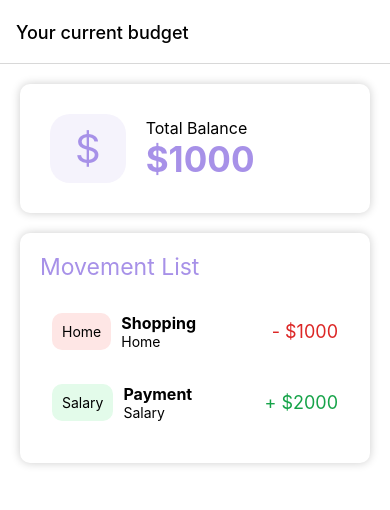
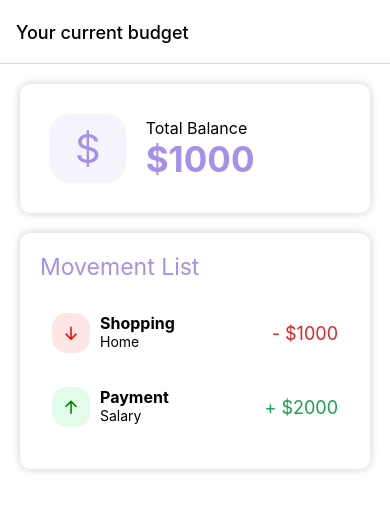
Before and after one commit to Danieruone/rn-budget, a React Native app: screen /Home in a window 390 px wide. Shown: the top 510 px of the page. Built offline with nearby package versions, Linux system fonts and the light colour scheme.

Commit message:
Add icons library

```diff
--- a/package.json
+++ b/package.json
@@ -13,12 +13,16 @@
     "@react-navigation/native-stack": "^6.11.0",
     "expo": "^52.0.23",
     "expo-status-bar": "~2.0.0",
+    "i": "^0.3.7",
+    "npm": "^11.0.0",
     "react": "18.3.1",
-    "react-native": "0.76.5"
+    "react-native": "0.76.5",
+    "react-native-vector-icons": "^10.2.0"
   },
   "devDependencies": {
     "@babel/core": "^7.20.0",
     "@types/react": "~18.3.12",
+    "@types/react-native-vector-icons": "^6.4.18",
     "typescript": "~5.3.3"
   },
   "private": true
--- a/src/components/MovementItem.tsx
+++ b/src/components/MovementItem.tsx
@@ -1,6 +1,7 @@
 import React from "react";
 import { Text, View, StyleSheet } from "react-native";
 import { Movement, movementType } from "../models/movement";
+import Icon from "react-native-vector-icons/AntDesign";
 
 export const MovementItem = ({ data }: { data: Movement }) => {
   return (
@@ -14,7 +15,11 @@ export const MovementItem = ({ data }: { data: Movement }) => {
               : styles.incomeMovement,
           ]}
         >
-          <Text>{data.category}</Text>
+          {data.type === movementType.expense ? (
+            <Icon name="arrowdown" size={18} color={"red"} />
+          ) : (
+            <Icon name="arrowup" size={18} color={"green"} />
+          )}
         </View>
         <View>
           <Text style={styles.titleName}>{data.name}</Text>
@@ -72,6 +77,6 @@ const styles = StyleSheet.create({
   iconMovementContainer: {
     marginRight: 10,
     padding: 10,
-    borderRadius: 10,
+    borderRadius: 15,
   },
 });
```
Also changed, not shown: 1 other file (tests, documents, lock files or other folders).
